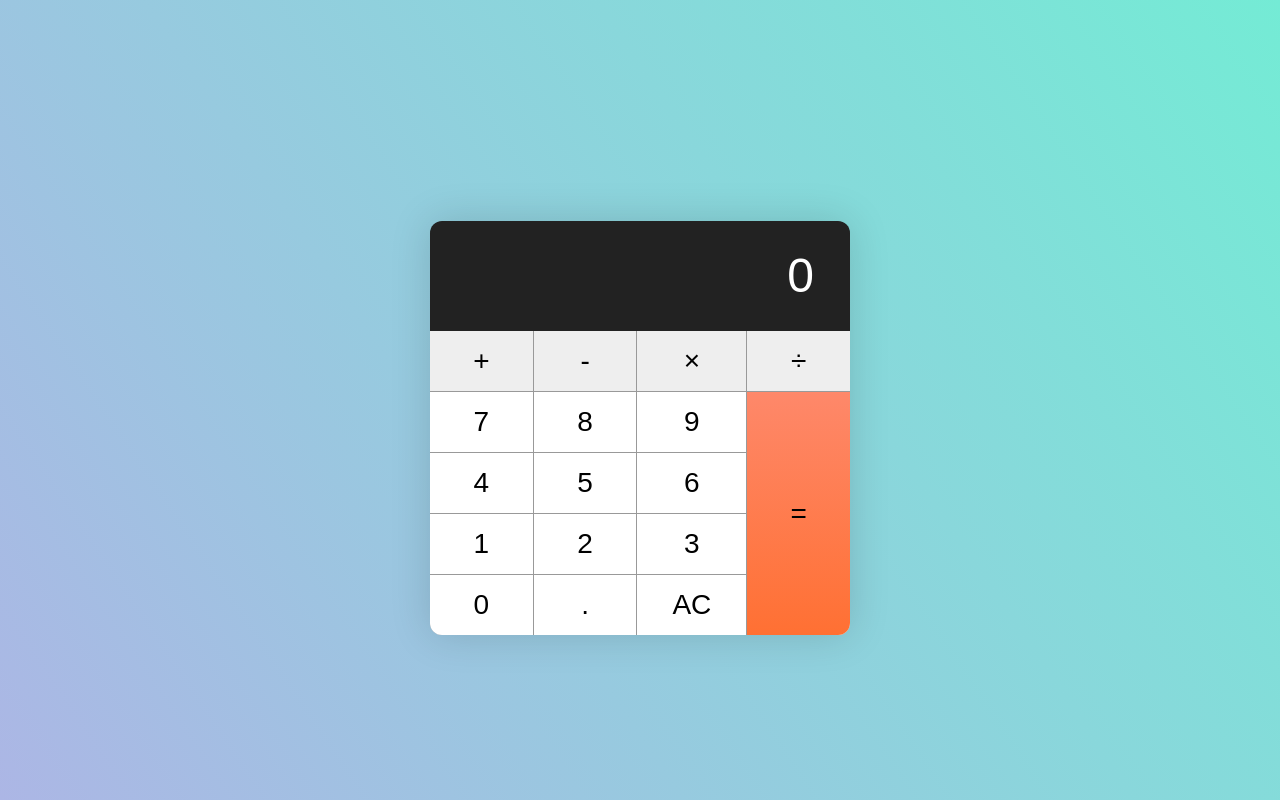
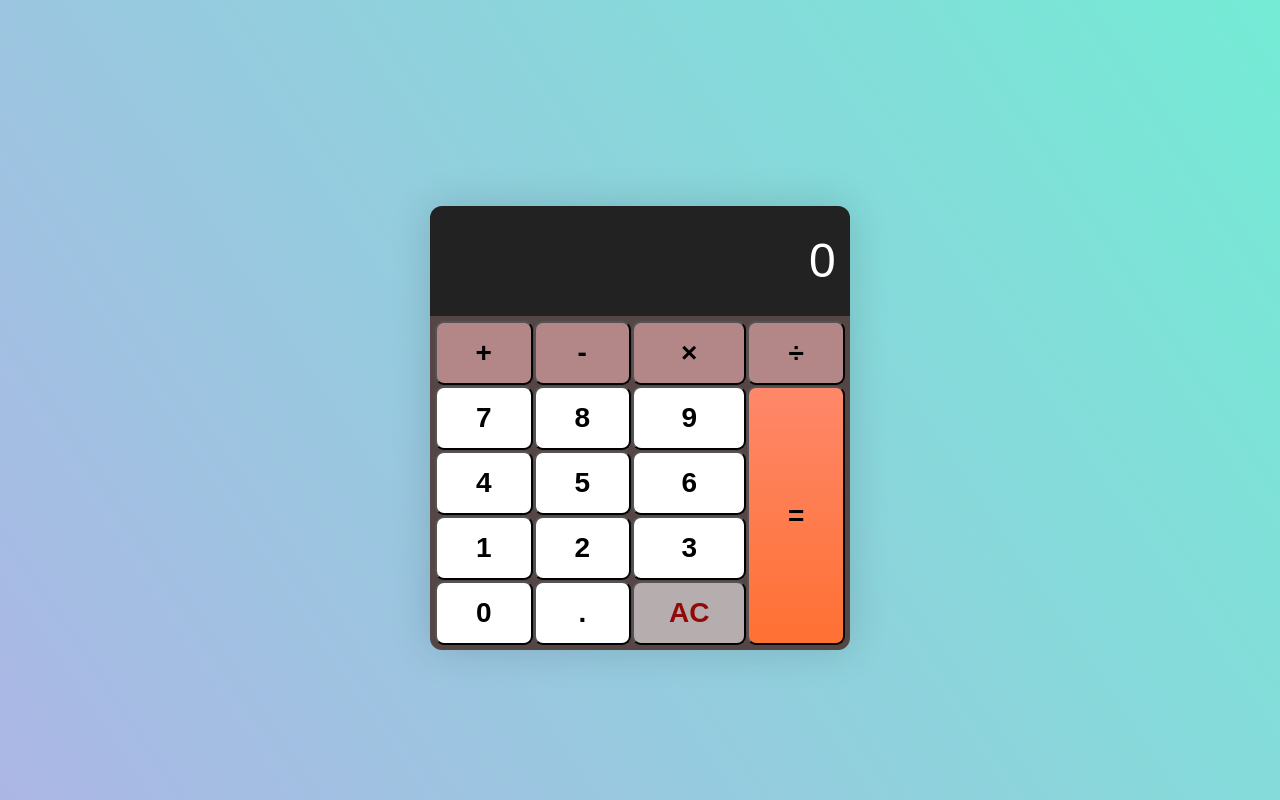
Before and after one commit to GodfreySam/calculator_app, a website: page stage/index.html in a window 1280 px wide. Drawn offline with Linux system fonts and the light colour scheme.

Commit message:
updated the UI

```diff
--- a/package.json
+++ b/package.json
@@ -11,6 +11,7 @@
   "license": "ISC",
   "homepage": "https://GodfreySam.github.io/calculator_app",
   "dependencies": {
-    "gh-pages": "^2.2.0"
+    "gh-pages": "^2.2.0",
+    "mathjs": "^7.3.0"
   }
 }
--- a/stage/css/style.css
+++ b/stage/css/style.css
@@ -41,13 +41,14 @@ body {
     background-color: #222222;
     color: #fff;
     font-size: 1.714285714em;
-    padding: 0.5em 0.75em;
+    padding: 0.5em 0.3em;
     text-align: right;
 }
 
 .calculator__keys {
     display: grid;
-    background-color: #999;
+    background-color: rgb(85, 69, 69);
+    padding:  5px;
     grid-gap: 1px;
     grid-template-columns: repeat(4, 1fr);
 }
@@ -74,25 +75,29 @@ body {
 }
 
 button {
-    border: 0;
-    border-radius: 0;
+  cursor: pointer;
+    border-radius: 9px;
     background-color: transparent;
     font-size: inherit;
     font-family: inherit;
-    font-weight: inherit;
+    font-weight: bold;
     outline: none;
     appearance: none;
     text-align: left;
 }
 
 button:hover,
-button:active,
+button:active {
+  opacity: 0.9;
+    transform: scale(0.98);
+}
+
 button:focus {
-    outline: none;
+outline: none;
 }
 
 .key--operator {
-    background-color: #eee;
+    background-color: rgb(179, 135, 135);
 }
 
 .key--equal {
@@ -100,3 +105,15 @@ button:focus {
     grid-column: -2;
     grid-row: 2 / span 4;
 }
+
+.clear-btn {
+    background-color: rgb(182, 174, 174);
+    color: rgb(146, 9, 9);
+    justify-content: center;
+    align-items: center;
+    font-size: 1em;
+    font-size: inherit;
+    font-family: inherit;
+    font-weight: bold;
+    outline: none;
+}
--- a/stage/index.html
+++ b/stage/index.html
@@ -27,7 +27,7 @@
                         <button>3</button>
                         <button>0</button>
                         <button data-action="decimal">.</button>
-                        <button data-action="clear">AC</button>
+                        <button class="clear-btn" data-action="clear">AC</button>
                         <button class="key--equal" data-action="calculate">=</button>
                     </div>
                 </div>
```
Also changed, not shown: 1 other file.
